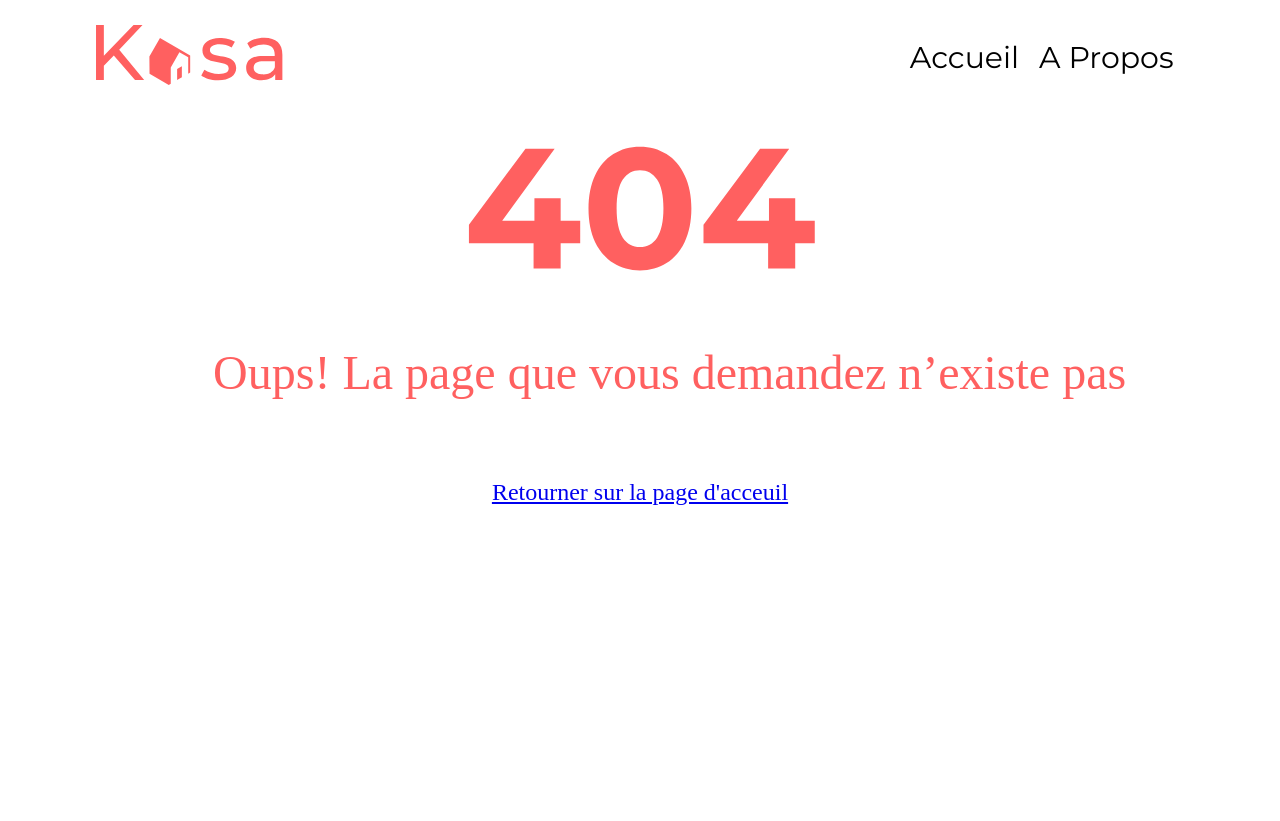
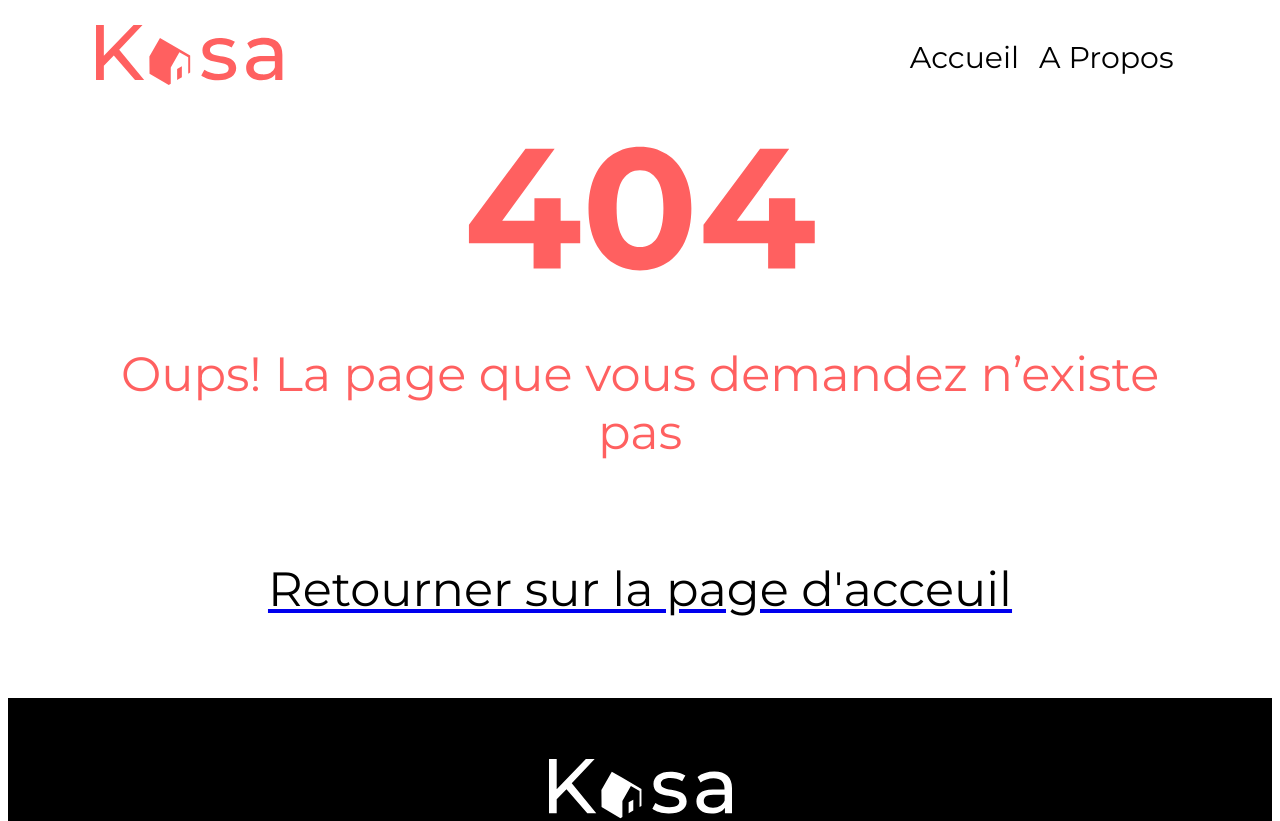
Before and after one commit to zouhrihamid/Kasa-back-end, a React (Create React App) app: page /notfound in a window 1280 px wide. Shown: the top 821 px of the page. Built offline with nearby package versions, Linux system fonts and the light colour scheme.

Commit message:
final update

```diff
--- a/src/Pages/About/About.styled.js
+++ b/src/Pages/About/About.styled.js
@@ -14,9 +14,8 @@ const DetailsLabelAbout = styled.div`
       display: flex;
       flex-direction: column;
       align-items: center;
-      width: 72%;
-      margin-left: 10%;
-      margin-right: 10%;
+      width: 75%;
+
       @media screen and (max-width: 768px) {
             margin-left: 13%;
             margin-right: 10%;
--- a/src/Pages/AccommodationDetai/AccommodationDetail.jsx
+++ b/src/Pages/AccommodationDetai/AccommodationDetail.jsx
@@ -1,5 +1,5 @@
 import React, { useEffect, useState } from 'react';
-import { useParams } from 'react-router-dom';
+import { useParams, useNavigate } from 'react-router-dom';
 import { Container, DetailsWrapper, EquipmentsList, EquipmentItem, TitleHostWrapper } from './Accom.styled';
 import { Carousel } from '../../components/Carousel/Carousel';
 import { TitleAndTags } from '../../components/TitleAndTags/TitleAndTags';
@@ -10,7 +10,7 @@ function AccommodationDetail() {
       // const { title } = useParams();
       const { id } = useParams();
       const [accommodation, setAccommodation] = useState(null);
-
+      const navigate = useNavigate();
       useEffect(() => {
             const fetchAccommodation = async () => {
                   try {
@@ -21,15 +21,20 @@ function AccommodationDetail() {
                         const selectedAccommodation = result.find((item) => item.id === id);
 
                         console.log('recuperation id:', selectedAccommodation);
-                        setAccommodation(selectedAccommodation || null); // Mettre à jour l'état
+                        if (!selectedAccommodation) {
+                              navigate('/notfound');
+                        } else {
+                              setAccommodation(selectedAccommodation);
+                        }
                   } catch (error) {
                         console.error('Erreur lors de la récupération des données', error);
                   }
             };
             fetchAccommodation();
-      }, [id]);
+      }, [id, navigate]);
+
       if (!accommodation) {
-            return <p>Chargement du logement...</p>;
+            return <p>Chargement des données...</p>;
       }
 
       return (
--- a/src/Pages/Home/Home.styled.js
+++ b/src/Pages/Home/Home.styled.js
@@ -1,4 +1,5 @@
 import styled from 'styled-components';
+import { family } from '../../Utils/style/Theme';
 
 const HomeWrapper = styled.div`
       display: flex;
@@ -31,7 +32,7 @@ const TextOverlay = styled.div`
       left: 50%;
       transform: translate(-50%, -50%);
       white-space: nowrap;
-      font-family: 'Montserrat';
+      font-family: ${family.fontFamilyPrimary};
       font-size: 40px;
       color: #ffffff;
       font-size: clamp(20px, 4vw, 40px);
@@ -46,8 +47,8 @@ const CardContainer = styled.div`
       margin-bottom: 2%;
       padding: 1.5rem 2.2rem 2rem 2.2rem;
       grid-template-columns: repeat(3, 1fr);
-      gap: 2rem;
-      row-gap: 1rem;
+
+      grid-gap: 2rem;
       background-color: #f6f6f6;
       border-radius: 25px;
       box-sizing: border-box;
--- a/src/Pages/Home/index.jsx
+++ b/src/Pages/Home/index.jsx
@@ -5,15 +5,15 @@ import HomeIllustration from '../../assets/ImageHome.jpg';
 
 function Home() {
       const [data, setData] = useState([]);
+
       useEffect(() => {
             const fetchData = async () => {
                   try {
                         const response = await fetch('/data/logements.json');
                         const result = await response.json();
-                        console.log(result);
                         setData(result);
                   } catch (error) {
-                        console.error('Error fetching data:', error);
+                        console.error('error fetching data', error);
                   }
             };
             fetchData();
--- a/src/Utils/style/colors.js
+++ b/src/Utils/style/Theme.js
@@ -4,5 +4,8 @@ const colors = {
       tertiary: '#FF6060',
       backgroundLight: '#F9F9FC',
 };
+const family = {
+      fontFamilyPrimary: 'Montserrat',
+};
 
-export default colors;
+export { colors, family };
--- a/src/components/Details/Details.jsx
+++ b/src/components/Details/Details.jsx
@@ -9,12 +9,12 @@ export const DetailsLabel = ({ TitleLabel, children }) => {
       const [contentHeight, setContentHeight] = useState('0px');
 
       const contentRef = useRef(null);
-
+      console.log(rotatedArrow);
       useEffect(() => {
             if (showLabel) {
                   setAnimate(true);
                   if (contentRef.current) {
-                        setContentHeight(`${contentRef.current.scrollHeight}px`); // Récupérer la hauteur réelle du contenu
+                        setContentHeight(`${contentRef.current.scrollHeight}px`);
                   }
             } else {
                   setContentHeight('0px');
--- a/src/components/Details/Details.styled.js
+++ b/src/components/Details/Details.styled.js
@@ -1,4 +1,6 @@
 import styled from 'styled-components';
+
+const commonWidth = '100%';
 const ShowDetailLabel = styled.div`
       width: 100%;
       display: flex;
@@ -15,7 +17,7 @@ const BoxTitle = styled.div`
       color: white;
       align-items: center;
       border-radius: 10px;
-      width: 100%;
+      width: ${commonWidth};
       padding: 10px;
 `;
 
@@ -35,16 +37,15 @@ const AnimatedContentBox = styled.div`
       flex-direction: column;
       text-align: left;
       border-radius: 5px;
-      width: 101%;
+      width: ${commonWidth};
       list-style-type: none;
-      margin-top: 5px;
-      padding-left: 2%;
-      padding-right: 2%;
-      background-color: #f3f3f3;
+      margin-top: 2px;
+      padding: 5px 10px 5px 10px;
+      background-color: #f3f3f3f3;
       overflow: hidden;
 
       height: ${({ contentHeight }) => contentHeight};
-      transition: height 1s ease-in-out, opacity 1s ease-in-out;
+      transition: height 300ms ease-in, opacity 300ms ease-in;
       opacity: ${({ animate }) => (animate ? 1 : 0)};
 `;
 
--- a/src/components/Error/Error.styled.js
+++ b/src/components/Error/Error.styled.js
@@ -1,29 +1,39 @@
 import styled from 'styled-components';
-import colors from '../../Utils/style/colors';
+import { colors, family } from '../../Utils/style/Theme';
 
 const ErrorWrapper = styled.div`
       margin: 40px;
       display: flex;
       flex-direction: column;
-      // background-color: ${colors.backgroundLight};
       align-items: center;
-      height: 100vh;
+      height: auto;
+      @media screen and (max-width: 768px) {
+            margin: 0%;
+      }
 `;
 
 const ErrorSubtitle = styled.h1`
       display: flex;
       justify-content: center;
       align-items: center;
-      font-weight: 300;
-      font-size: clamp(1.5rem, 5vw, 3rem);
+      font-weight: 500;
+      font-size: clamp(1.3rem, 5vw, 3rem);
       color: ${colors.tertiary};
-      margin: 5% 0% 5% 5%;
+      margin: 5%;
       text-align: center;
+      font-family: ${family.fontFamilyPrimary};
+      @media screen and (max-width: 768px) {
+            padding: 0%;
+      }
 `;
 const ReturnHome = styled.h2`
       font-weight: 300;
+      font-size: clamp(1rem, 5vw, 3rem);
+      font-family: 'Montserrat';
+      color: black;
       @media screen and (max-width: 768px) {
-            margin: 1% 0;
+            padding-top: 20%;
+            margin-bottom: 30%;
       }
 `;
 const Illustration = styled.img`
@@ -31,7 +41,8 @@ const Illustration = styled.img`
 
       @media screen and (max-width: 768px) {
             width: 50%;
-            margin: 10% 0 5% 0;
+            margin: 30% 0% 5% 0;
+            padding-bottom: 10%;
       }
 `;
 
--- a/src/components/Header/Header.styled.js
+++ b/src/components/Header/Header.styled.js
@@ -1,6 +1,5 @@
 import { Link } from 'react-router-dom';
 import styled from 'styled-components';
-import colors from '../../Utils/style/colors';
 
 const globalMargin = '2% 7% 2% 7%';
 
--- a/src/components/TitleAndTags/TitleAndTags.styled.js
+++ b/src/components/TitleAndTags/TitleAndTags.styled.js
@@ -20,16 +20,16 @@ const Title = styled.div`
 `;
 
 const SubTitle = styled.h1`
-      font-size: clamp(24px, 5vw, 36px);
+      font-size: clamp(20px, 5vw, 36px);
       font-weight: 500;
       color: #ff6060;
-      margin: 1%;
+      margin: 0%;
       @media screen and (max-width: 768px) {
             text-align: left;
       }
 `;
 const Location = styled.h2`
-      font-size: 18px;
+      font-size: clamp(10px, 5vw, 36px);
       font-weight: 500;
       color: #000000;
       margin: 0;
--- a/src/index.jsx
+++ b/src/index.jsx
@@ -11,7 +11,7 @@ import AccommodationDetail from './Pages/AccommodationDetai/AccommodationDetail'
 
 const root = ReactDOM.createRoot(document.getElementById('root'));
 root.render(
-      <React.StrictMode>
+      // <React.StrictMode>
       <Router>
             <Header />
             <Routes>
@@ -19,8 +19,9 @@ root.render(
                   <Route path="/a-propos" element={<About />} />
                   <Route path="/accommodation/:id" element={<AccommodationDetail />} />
                   <Route path="*" element={<Error />} />
+                  <Route path="/notfound" element={<Error />} />
             </Routes>
             <Footer />
       </Router>
-      </React.StrictMode>
+      //  </React.StrictMode>
 );
```
Lines whose indentation alone changed are shown as unchanged.
